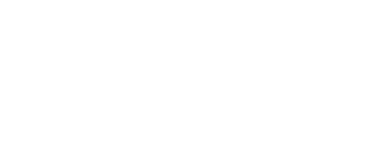
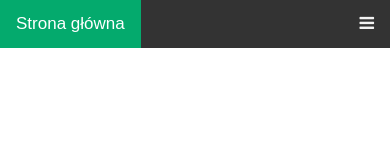
Before and after one commit to lbialobrzeski/WebsiteAboutMe, a plain HTML site: page index.html in a window 390 px wide. Drawn offline with Linux system fonts and the light colour scheme.

Commit message:
Creating navbar

```diff
--- a/index.html
+++ b/index.html
@@ -1,20 +1,36 @@
 <!DOCTYPE html>
 <html>
+
 <head>
-<title>Łukasz Białobrzeski</title>
-<meta charset="UTF-8">
+    <title>Łukasz Białobrzeski</title>
+    <meta charset="UTF-8">
+    <meta name="viewport" content="width=device-width, initial-scale=1.0">
+    <link rel="stylesheet" href="https://cdnjs.cloudflare.com/ajax/libs/font-awesome/4.7.0/css/font-awesome.min.css">
+    <link rel="stylesheet" href="style.css" />
+    <script src="index.js"></script>
 
 </head>
+
 <body>
 
-<nav>
+    <div class="topnav" id="myTopnav">
+        <a href="#home" class="active">Strona główna</a>
+        <a href="#about">O mnie</a>
+        <a href="#about">Portfolio</a>
+        <a href="#contact">Kontakt</a>
+        <a href="javascript:void(0);" class="icon" onclick="myFunction()">
+            <i class="fa fa-bars"></i>
+        </a>
+    </div>
 
-</nav>
+    <div id="home"></div>
+    <div id="about"></div>
+    <div id="portfolio"></div>
+    <div id="contact"></div>
 
-
-<footer >
-</footer>
-
+    <footer>
+    </footer>
 
 </body>
+
 </html>
--- /dev/null
+++ b/index.js
@@ -0,0 +1,8 @@
+function myFunction() {
+    var x = document.getElementById("myTopnav");
+    if (x.className === "topnav") {
+      x.className += " responsive";
+    } else {
+      x.className = "topnav";
+    }
+  }
--- /dev/null
+++ b/style.css
@@ -0,0 +1,55 @@
+body {
+    margin: 0;
+    font-family: Arial, Helvetica, sans-serif;
+  }
+
+  .topnav {
+    overflow: hidden;
+    background-color: #333;
+  }
+
+  .topnav a {
+    float: left;
+    display: block;
+    color: #f2f2f2;
+    text-align: center;
+    padding: 14px 16px;
+    text-decoration: none;
+    font-size: 17px;
+  }
+
+  .topnav a:hover {
+    background-color: #ddd;
+    color: black;
+  }
+
+  .topnav a.active {
+    background-color: #04AA6D;
+    color: white;
+  }
+
+  .topnav .icon {
+    display: none;
+  }
+
+  @media screen and (max-width: 600px) {
+    .topnav a:not(:first-child) {display: none;}
+    .topnav a.icon {
+      float: right;
+      display: block;
+    }
+  }
+
+  @media screen and (max-width: 600px) {
+    .topnav.responsive {position: relative;}
+    .topnav.responsive .icon {
+      position: absolute;
+      right: 0;
+      top: 0;
+    }
+    .topnav.responsive a {
+      float: none;
+      display: block;
+      text-align: left;
+    }
+  }
```
